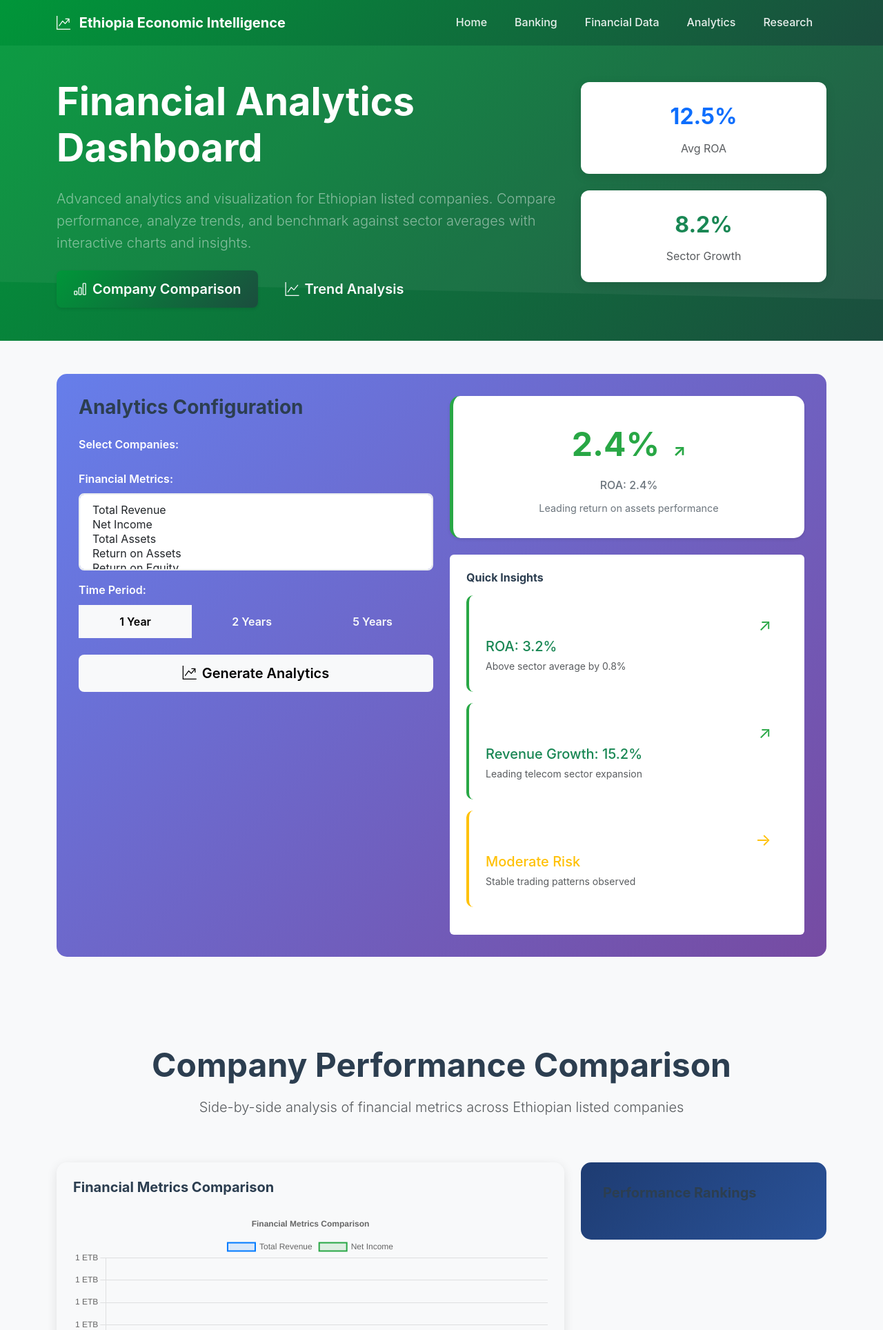
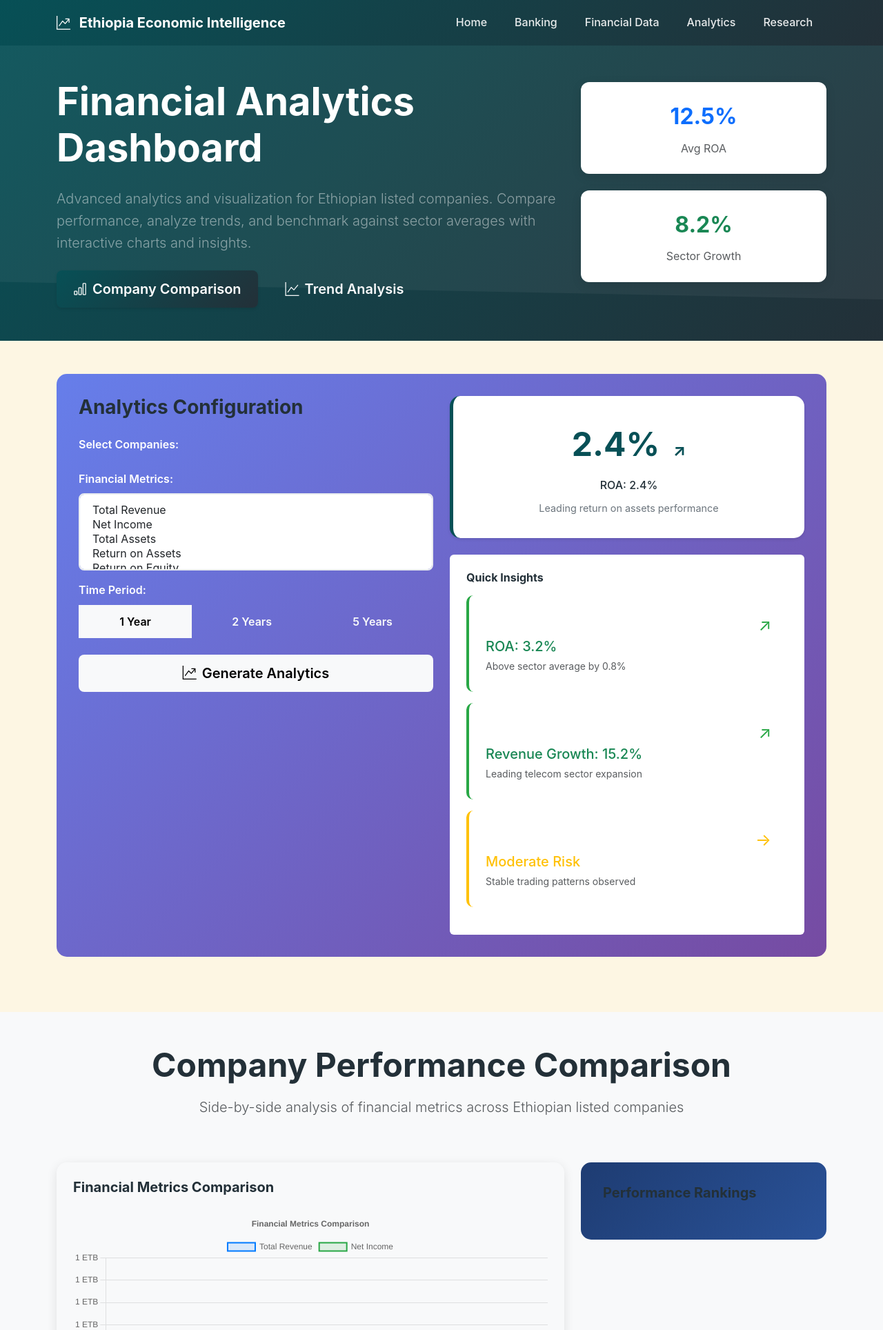
Before and after one commit to abela-21/ethiopia-financial-data, a Flask app: page /analytics in a window 1280 px wide. Shown: the top 1928 px of the page at 69% size. Run offline with Flask 3, Linux system fonts and the light colour scheme; data that the repository does not hold is empty; parts of the project's set-up code (start-up, migrations or seed data) failed here and were passed over.

Commit message:
Implement new color scheme across the platform for a cohesive visual experience
Updates CSS variables in main.css to reflect the new platform color scheme.

Replit-Commit-Author: Agent
Replit-Commit-Session-Id: d90c0c0e-a632-408f-8798-0d23c952e810
Replit-Commit-Screenshot-Url: https://storage.googleapis.com/screenshot-production-us-central1/2f368adc-7e52-4124-b315-06ff67783e08/38a61892-5c01-4915-8c23-4cd25b8b1412.jpg

```diff
--- a/static/css/main.css
+++ b/static/css/main.css
@@ -1,27 +1,32 @@
 /* Ethiopia Economic Data Platform - Enhanced Styling */
 
 :root {
-    /* Ethiopian Flag Colors & Professional Palette */
-    --primary-green: #009639;
-    --primary-yellow: #FFDE00;
-    --primary-red: #DA020E;
-    --deep-teal: #1B4D3E;
-    --soft-green: #2ECC71;
-    --accent-blue: #3498DB;
-    --accent-orange: #F39C12;
-    --dark-navy: #2C3E50;
-    --light-gray: #F8F9FA;
-    --medium-gray: #6C757D;
-    --white: #FFFFFF;
-    --success: #28A745;
-    --warning: #FFC107;
+    /* Official Platform Colors */
+    --midnight-green: #075056;
+    --ivory-cream: #FDF6E3;
+    --gunmetal: #233038;
+    --orange-pantone: #FF5B04;
+    --sand-yellow: #F4D47C;
+    --light-silver: #D3DBDD;
+
+    /* Primary palette assignments */
+    --primary-color: var(--midnight-green);
+    --secondary-color: var(--orange-pantone);
+    --accent-color: var(--sand-yellow);
+    --background-light: var(--ivory-cream);
+    --text-dark: var(--gunmetal);
+    --neutral-light: var(--light-silver);
+
+    /* Semantic color assignments */
+    --success: var(--midnight-green);
+    --warning: var(--orange-pantone);
     --danger: #DC3545;
-    --info: #17A2B8;
+    --info: var(--midnight-green);
 
-    /* Gradients */
-    --gradient-primary: linear-gradient(135deg, var(--primary-green) 0%, var(--deep-teal) 100%);
-    --gradient-secondary: linear-gradient(135deg, var(--accent-blue) 0%, var(--primary-green) 100%);
-    --gradient-warm: linear-gradient(135deg, var(--accent-orange) 0%, var(--primary-yellow) 100%);
+    /* Gradients using platform colors */
+    --gradient-primary: linear-gradient(135deg, var(--midnight-green) 0%, var(--gunmetal) 100%);
+    --gradient-secondary: linear-gradient(135deg, var(--orange-pantone) 0%, var(--sand-yellow) 100%);
+    --gradient-warm: linear-gradient(135deg, var(--sand-yellow) 0%, var(--ivory-cream) 100%);
 
     /* Shadows */
     --shadow-light: 0 2px 4px rgba(0,0,0,0.1);
@@ -37,14 +42,14 @@
 body {
     font-family: var(--font-primary);
     line-height: 1.6;
-    color: var(--dark-navy);
-    background-color: var(--light-gray);
+    color: var(--text-dark);
+    background-color: var(--background-light);
 }
 
 h1, h2, h3, h4, h5, h6 {
     font-family: var(--font-heading);
     font-weight: 600;
-    color: var(--dark-navy);
+    color: var(--text-dark);
 }
 
 /* Navigation Bar Enhancement */
@@ -508,23 +513,23 @@ h1, h2, h3, h4, h5, h6 {
     padding: 2rem;
     text-align: center;
     box-shadow: var(--shadow-light);
-    border-left: 5px solid var(--success);
+    border-left: 5px solid var(--midnight-green);
 }
 
 .roa-value {
     font-size: 3rem;
     font-weight: 700;
-    color: var(--success);
+    color: var(--midnight-green);
     margin-bottom: 0.5rem;
 }
 
 .roa-label {
-    color: var(--medium-gray);
+    color: var(--gunmetal);
     font-weight: 500;
 }
 
 .trend-indicator {
-    color: var(--success);
+    color: var(--midnight-green);
     font-size: 1.5rem;
     margin-left: 0.5rem;
 }
```
Also changed, not shown: other parts of static/css/main.css (+32 -32 lines).
